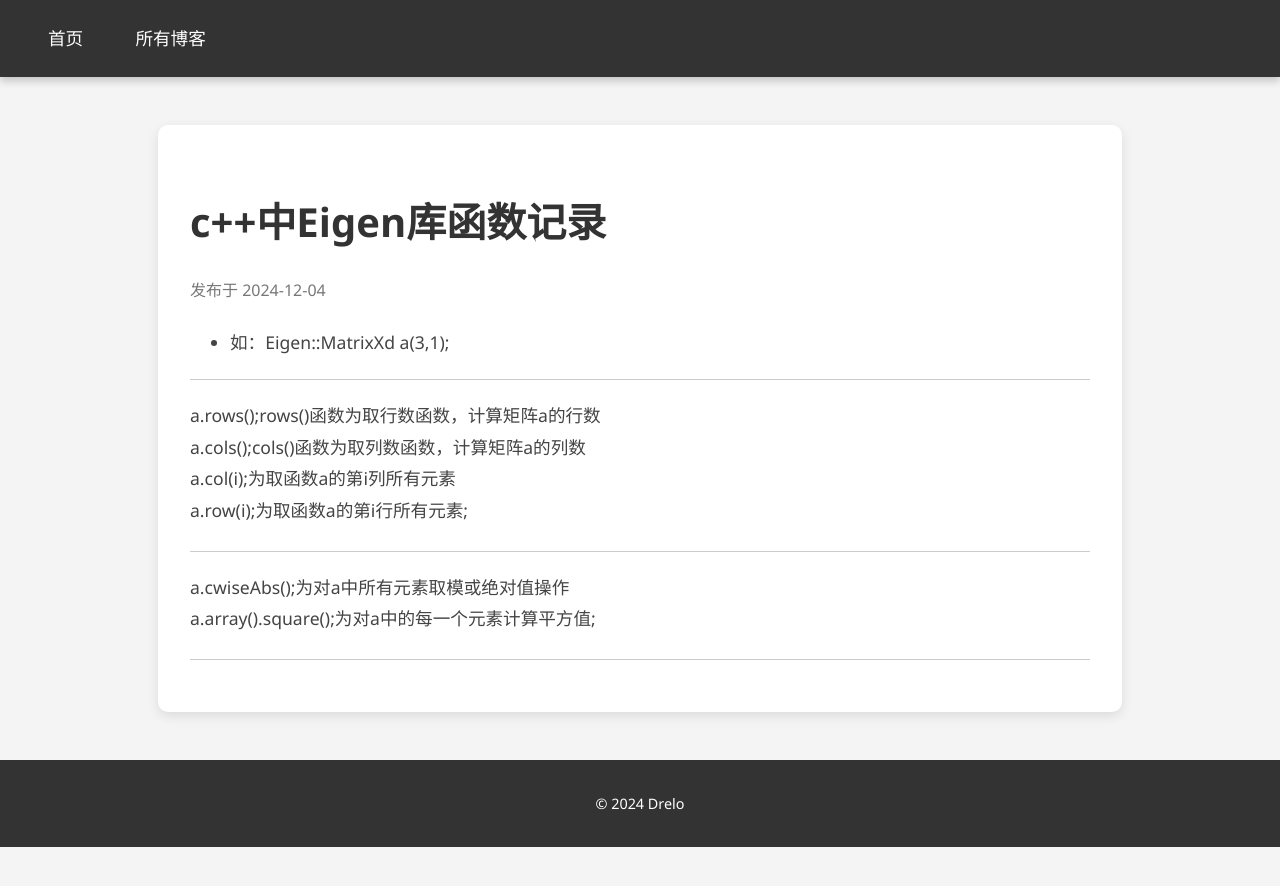
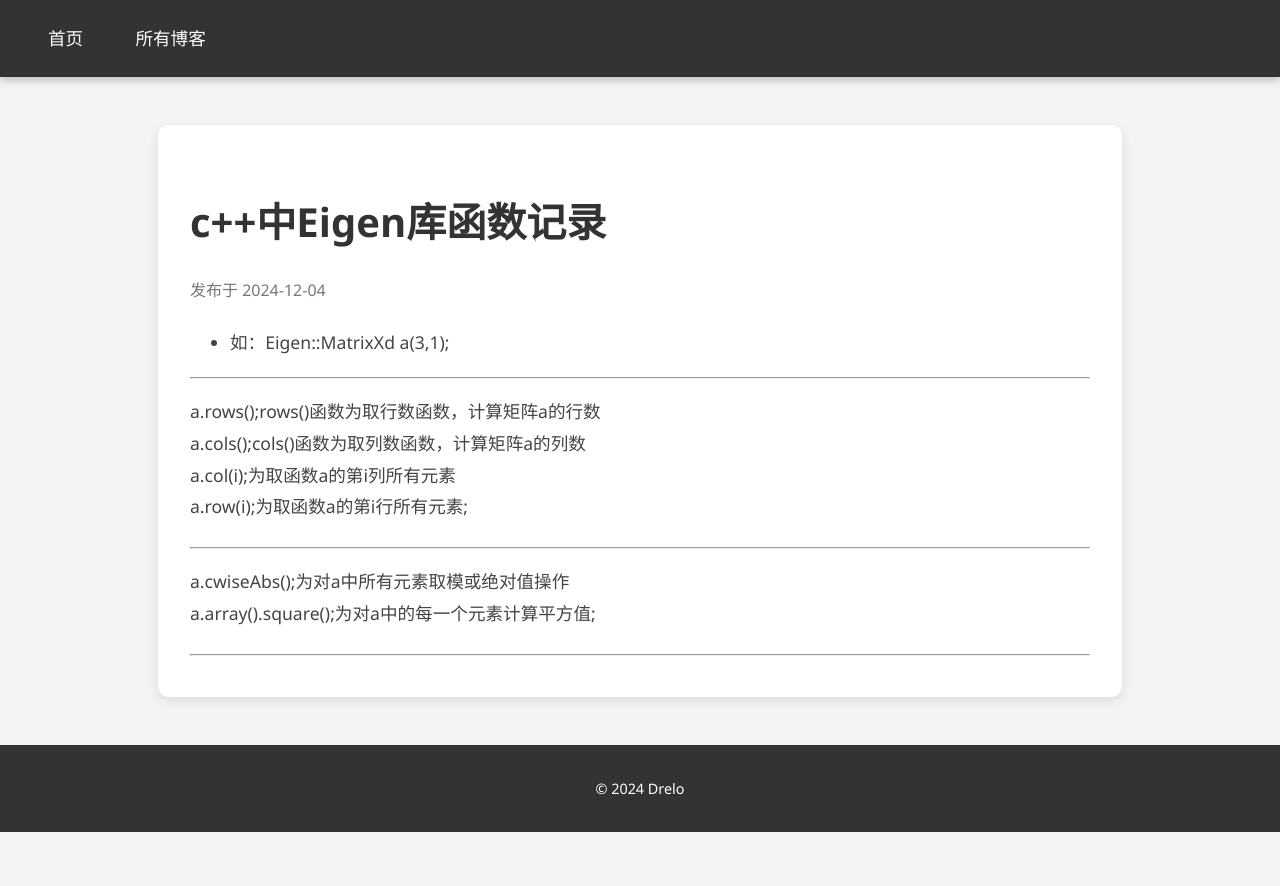
Before and after one commit to Drelov/newpage, a Jekyll site: the page built from _posts/2024-12-04-Eigen.md, in a window 1280 px wide. Shown: the top 886 px of the page. Built offline with Jekyll 4.4.1, drawn with Linux system fonts in a browser that asks for light colours; our own code applies the rules of GitHub Pages for plain Markdown files.

Commit message:
Update style.css

```diff
--- a/assets/css/style.css
+++ b/assets/css/style.css
@@ -133,8 +133,3 @@ footer p {
     margin: 0 1rem;
   }
 }
-hr {
-  border: 0;
-  border-top: 1px solid #ccc;
-  margin: 20px 0;
-}
```
